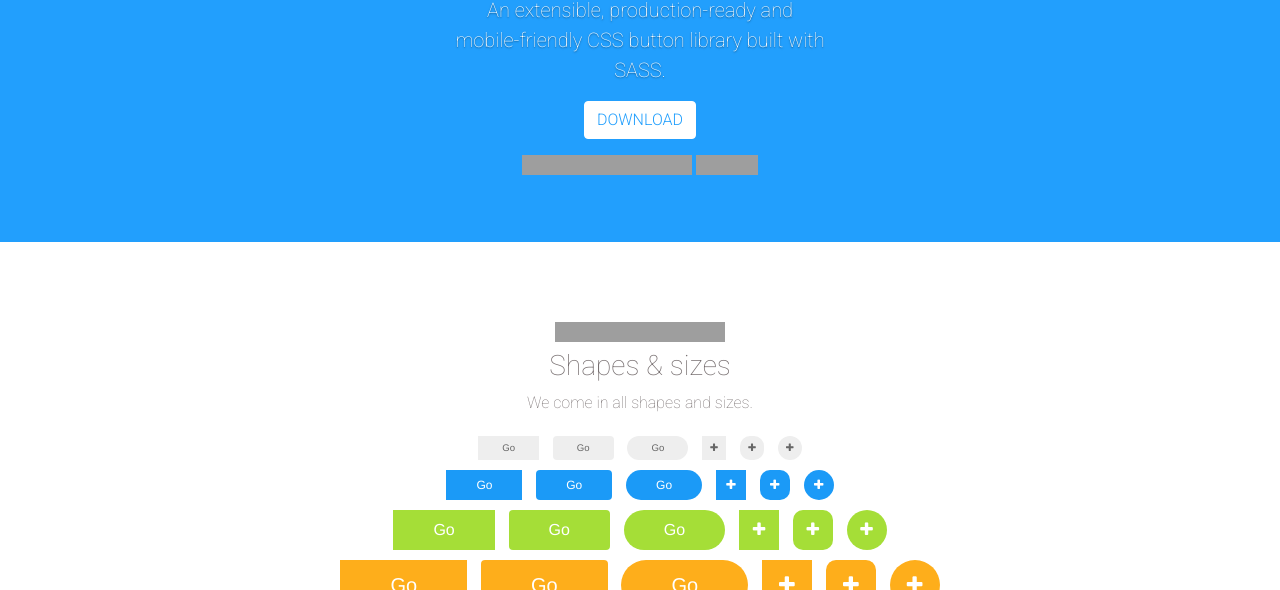
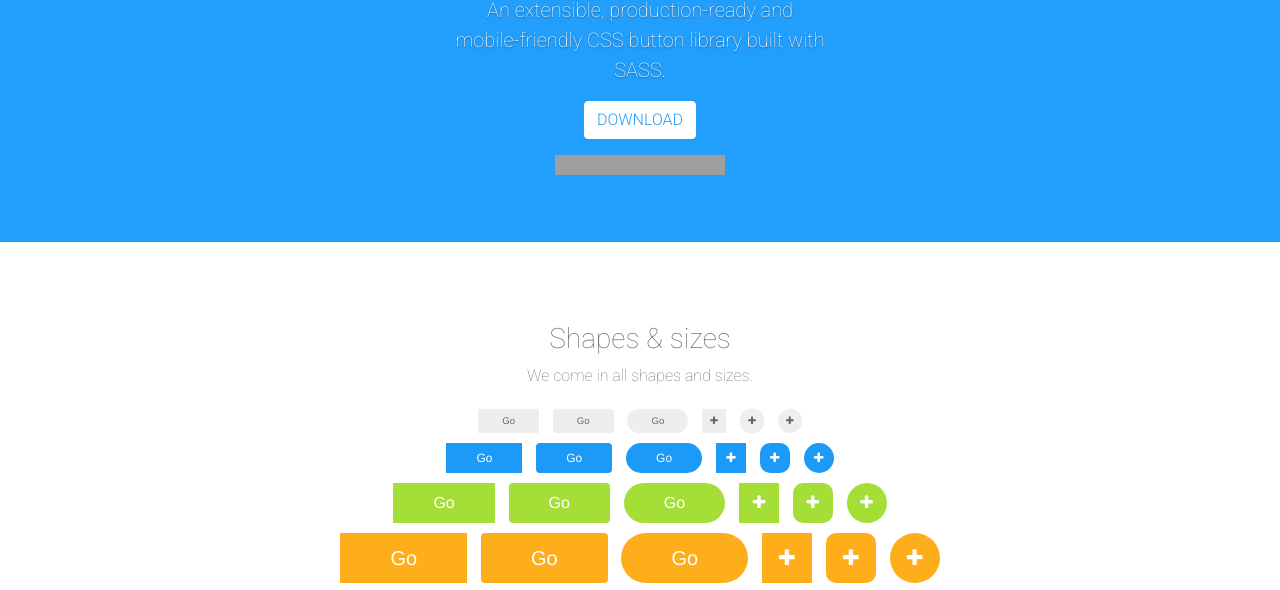
Before and after one commit to kcleveland/Buttons, a plain HTML site: page index.html in a window 1280 px wide. Shown: the part 201-791 px from the top of the page. Drawn offline with nearby package versions, Linux system fonts and the light colour scheme; grey boxes are pictures that could not be loaded; a script that the page names is missing; a web font is replaced by a local one.

Commit message:
"Working on index"

```diff
--- a/index.html
+++ b/index.html
@@ -41,8 +41,8 @@
             <!-- GITHUB STAR BUTTON -->
             <iframe src="https://ghbtns.com/github-btn.html?user=kcleveland&repo=buttons&type=star&count=true" frameborder="0" scrolling="0" width="170" height="20"></iframe>
 
-            <!-- GITHUB FORK BUTTON -->
-            <iframe class="github-button" src="https://ghbtns.com/github-btn.html?user=kcleveland&repo=buttons&type=fork&count=true" allowtransparency="true" frameborder="0" scrolling="0" width="62" height="20"></iframe>
+            <!-- GITHUB FORK BUTTON
+            <iframe class="github-button" src="https://ghbtns.com/github-btn.html?user=kcleveland&repo=buttons&type=fork&count=true" allowtransparency="true" frameborder="0" scrolling="0" width="62" height="20"></iframe> -->
           </main>
         </div>
       </div>
@@ -51,7 +51,6 @@
     <div class="container-fluid inner-container background-light">
         <div class="row">
           <div class="col-10 mx-auto examples">
-              <iframe src="https://ghbtns.com/github-btn.html?user=kcleveland&repo=buttons&type=star&count=true" frameborder="0" scrolling="0" width="170" height="20"></iframe>
             <div class="showcase-content">
               <h3 class="showcase-title">Shapes &amp; sizes</h3>
               <p class="showcase-sub-title text-gray">We come in all shapes and sizes.</p>
```
